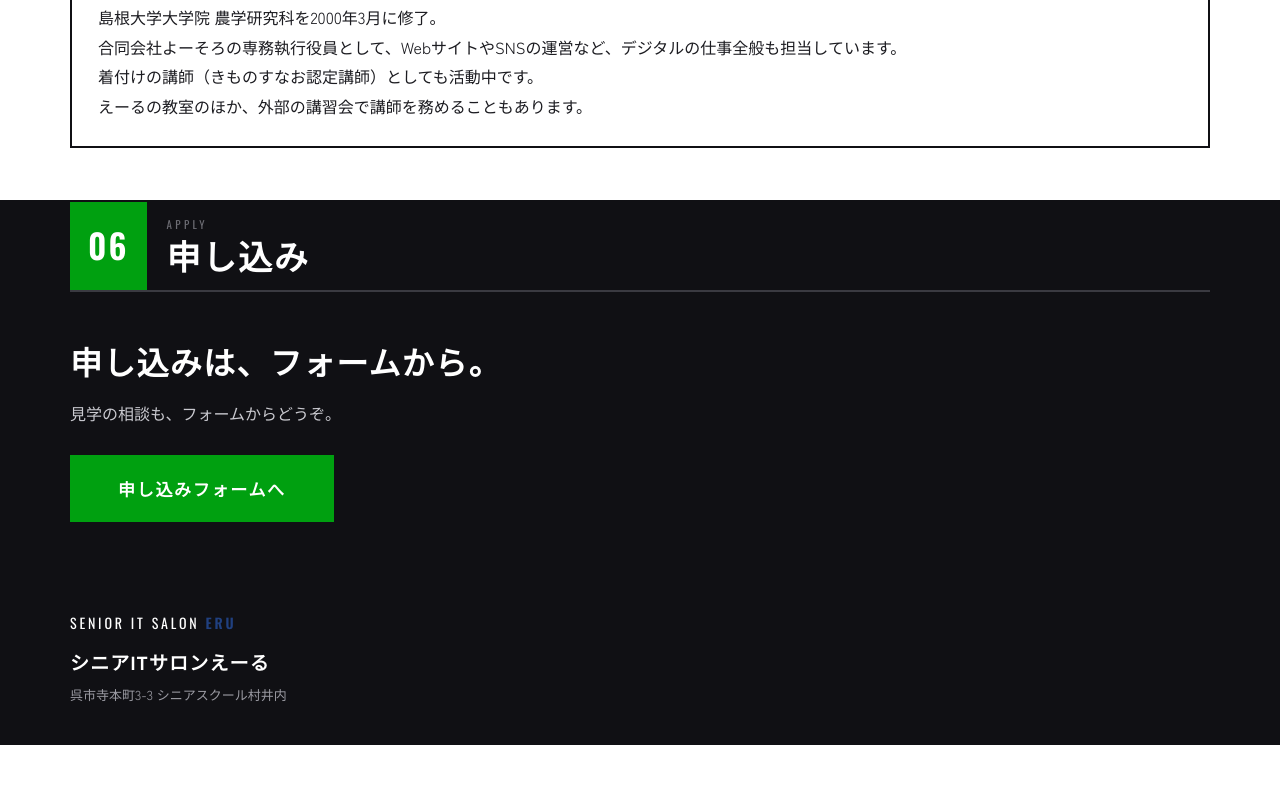
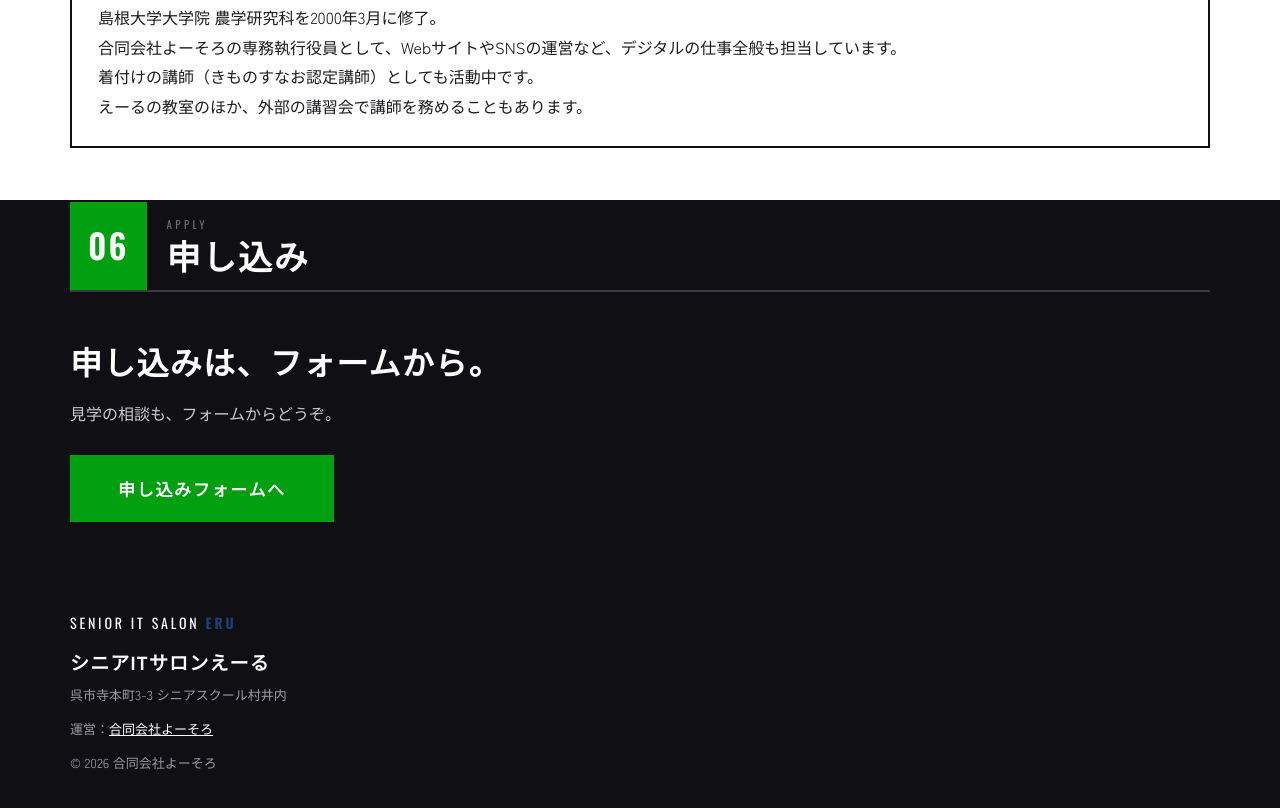
Before and after one commit to yoshibi/eru-it, a plain HTML site: page design-b.html in a window 1280 px wide. Shown: the part 6048-6856 px from the top of the page. Before the commit the page ends 6793 px from the top, so only its background shows below. Drawn offline with nearby package versions, Linux system fonts and the light colour scheme.

Commit message:
Update design-b.html and index.html (footer)

```diff
--- a/design-b.html
+++ b/design-b.html
@@ -177,6 +177,8 @@
   footer .fbrand b{color:var(--blue);}
   footer .fname{font-weight:900;font-size:19px;margin-top:8px;letter-spacing:.06em;}
   footer .faddr{font-size:13px;color:#9a9aa2;margin-top:4px;}
+  footer .fcopy{font-size:13px;color:#9a9aa2;margin-top:10px;}
+  footer .fcopy a{color:#fff;text-decoration:underline;}
 
   @media (max-width:760px){
     .hero-grid{grid-template-columns:1fr;}
@@ -466,6 +468,8 @@
     <div class="fbrand">SENIOR IT SALON <b>ERU</b></div>
     <div class="fname">シニアITサロンえーる</div>
     <div class="faddr">呉市寺本町3-3 シニアスクール村井内</div>
+    <div class="fcopy">運営：<a href="https://yosoro.com" target="_blank" rel="noopener">合同会社よーそろ</a></div>
+    <div class="fcopy">© 2026 合同会社よーそろ</div>
   </div>
 </footer>
 
```
Also changed, not shown: index.html (+4 -0 lines).
